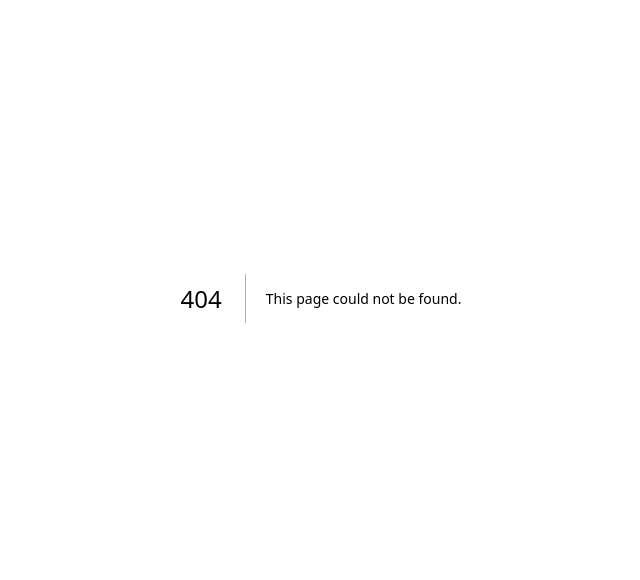
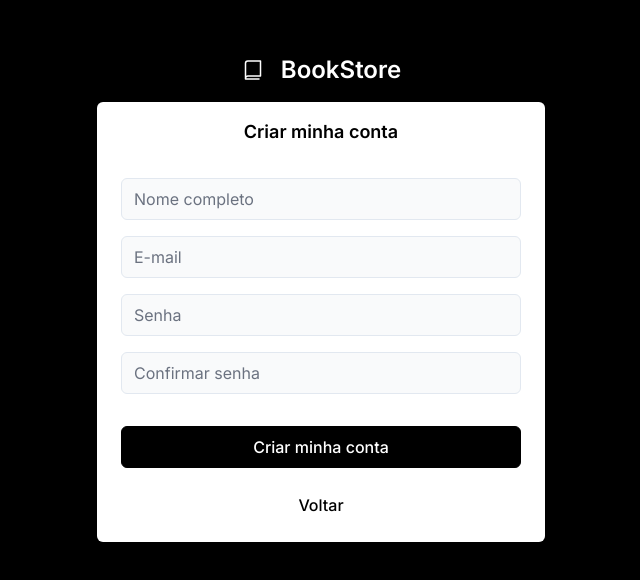
Before and after one commit to FelipeGangrel/bookstore-web, a Next.js app: page /create-account in a window 1280 px wide. Before the commit this address had no page. Shown: the part 102-682 px from the top of the page, without its empty margins (319-959 px from the left). Built offline with nearby package versions, Linux system fonts and the light colour scheme.

Commit message:
Add create account and login pages

```diff
--- /dev/null
+++ b/src/app/(auth)/create-account/page.tsx
@@ -0,0 +1,135 @@
+'use client'
+
+import Link from 'next/link'
+import { signIn } from 'next-auth/react'
+import type { FormEvent } from 'react'
+import { useCallback, useState } from 'react'
+
+import { Button, Input } from '@/components/agnostic'
+import { FetchClient } from '@/libs/api-fetcher'
+
+type ValidationErrors = {
+  name?: string
+  email?: string
+  password?: string
+  passwordConfirmation?: string
+}
+
+export default function CreateAccountPage() {
+  const [name, setName] = useState('')
+  const [email, setEmail] = useState('')
+  const [password, setPassword] = useState('')
+
+  const [validationErrors, setValidationErrors] = useState<ValidationErrors>({})
+
+  const handleSubmit = useCallback(
+    async (e: FormEvent<HTMLFormElement>) => {
+      e.preventDefault()
+
+      const fetchClient = new FetchClient()
+
+      const apiCreateClientResponse = await fetchClient.post('/clients', {
+        name,
+        email,
+        password,
+      })
+
+      const apiCreateClientData = await apiCreateClientResponse.json()
+
+      if (apiCreateClientData?.validationErrors) {
+        return setValidationErrors(apiCreateClientData.validationErrors)
+      }
+
+      if (apiCreateClientData?.token) {
+        await signIn('credentials', {
+          user: JSON.stringify(apiCreateClientData?.user),
+          jwt: apiCreateClientData.token,
+          redirect: false,
+        })
+      }
+    },
+    [email, name, password]
+  )
+
+  return (
+    <form onSubmit={handleSubmit} className="flex w-full flex-col gap-8">
+      <h4 className="text-center text-lg font-semibold">Criar minha conta</h4>
+
+      <div className="flex flex-col gap-4">
+        <fieldset className="flex flex-col gap-2">
+          <Input
+            type="text"
+            name="name"
+            placeholder="Nome completo"
+            value={name}
+            onChange={(e) => setName(e.target.value)}
+          />
+          {validationErrors?.name && (
+            <span className="text-sm text-red-500">
+              {validationErrors.name}
+            </span>
+          )}
+        </fieldset>
+
+        <fieldset className="flex flex-col gap-2">
+          <Input
+            type="email"
+            name="email"
+            placeholder="E-mail"
+            value={email}
+            onChange={(e) => setEmail(e.target.value)}
+          />
+          {validationErrors?.email && (
+            <span className="text-sm text-red-500">
+              {validationErrors.email}
+            </span>
+          )}
+        </fieldset>
+
+        <fieldset className="flex flex-col gap-2">
+          <Input
+            type="password"
+            name="password"
+            placeholder="Senha"
+            value={password}
+            onChange={(e) => setPassword(e.target.value)}
+          />
+          {validationErrors?.password && (
+            <span className="text-sm text-red-500">
+              {validationErrors.password}
+            </span>
+          )}
+        </fieldset>
+
+        <fieldset className="flex flex-col gap-2">
+          <Input
+            type="password"
+            name="passwordConfirmation"
+            placeholder="Confirmar senha"
+          />
+          {validationErrors?.passwordConfirmation && (
+            <span className="text-sm text-red-500">
+              {validationErrors.passwordConfirmation}
+            </span>
+          )}
+        </fieldset>
+      </div>
+
+      <div className="flex flex-col gap-4">
+        <Button type="submit" size="md" variant="dark" className="w-full">
+          Criar minha conta
+        </Button>
+
+        <Link href="/login">
+          <Button
+            size="md"
+            variant="light"
+            className="w-full border-transparent"
+          >
+            Voltar
+          </Button>
+        </Link>
+      </div>
+    </form>
+  )
+}
--- /dev/null
+++ b/src/app/(auth)/layout.tsx
@@ -0,0 +1,19 @@
+import { Book } from '@phosphor-icons/react/dist/ssr'
+
+type Props = {
+  readonly children: React.ReactNode
+}
+
+export default function AuthLayout({ children }: Props) {
+  return (
+    <main className="flex min-h-screen flex-col items-center justify-center bg-black">
+      <div className="flex w-full max-w-lg flex-col items-center gap-4 px-8">
+        <div className="flex flex-row items-center gap-4 text-white">
+          <Book size="24" />
+          <span className="text-2xl font-semibold">BookStore</span>
+        </div>
+        <div className="w-full rounded-md bg-white px-6 py-4">{children}</div>
+      </div>
+    </main>
+  )
+}
--- /dev/null
+++ b/src/app/(auth)/login/page.tsx
@@ -0,0 +1,104 @@
+'use client'
+
+import Link from 'next/link'
+import { useRouter } from 'next/navigation'
+import { signIn } from 'next-auth/react'
+import type { FormEvent } from 'react'
+import { useCallback, useState } from 'react'
+
+import { Button, Input } from '@/components/agnostic'
+import { FetchClient } from '@/libs/api-fetcher'
+
+type ValidationErrors = {
+  email?: string
+  password?: string
+}
+
+export default function LoginPage() {
+  const [email, setEmail] = useState('client@example.com')
+  const [password, setPassword] = useState('123456')
+  const [validationErrors, setValidationErrors] = useState<ValidationErrors>({})
+
+  const router = useRouter()
+
+  const handleSubmit = useCallback(
+    async (e: FormEvent<HTMLFormElement>) => {
+      e.preventDefault()
+
+      const fetchClient = new FetchClient()
+
+      const apiLoginResponse = await fetchClient.post('/auth/client-login', {
+        email,
+        password,
+      })
+
+      const apiLoginData = await apiLoginResponse.json()
+
+      if (apiLoginData?.validationErrors) {
+        return setValidationErrors(apiLoginData.validationErrors)
+      }
+
+      if (apiLoginData?.jwt) {
+        await signIn('credentials', {
+          user: JSON.stringify(apiLoginData?.user),
+          jwt: apiLoginData.jwt,
+          redirect: false,
+        })
+
+        router.push('/')
+      }
+    },
+    [email, password, router]
+  )
+
+  return (
+    <form onSubmit={handleSubmit} className="flex w-full flex-col gap-8">
+      <h4 className="text-center text-lg font-semibold">Entrar</h4>
+
+      <div className="flex flex-col gap-4">
+        <fieldset className="flex flex-col gap-2">
+          <Input
+            type="email"
+            name="email"
+            placeholder="E-mail"
+            value={email}
+            onChange={(e) => setEmail(e.target.value)}
+          />
+          {validationErrors?.email && (
+            <span className="text-sm text-red-500">
+              {validationErrors.email}
+            </span>
+          )}
+        </fieldset>
+        <Input
+          type="password"
+          name="password"
+          placeholder="Senha"
+          value={password}
+          onChange={(e) => setPassword(e.target.value)}
+        />
+        {validationErrors?.password && (
+          <span className="text-sm text-red-500">
+            {validationErrors.password}
+          </span>
+        )}
+      </div>
+
+      <div className="flex flex-col gap-4">
+        <Button type="submit" size="md" variant="dark" className="w-full">
+          Entrar
+        </Button>
+
+        <Link href="/create-account">
+          <Button
+            size="md"
+            variant="light"
+            className="w-full border-transparent"
+          >
+            Ainda não tenho uma conta
+          </Button>
+        </Link>
+      </div>
+    </form>
+  )
+}
```
